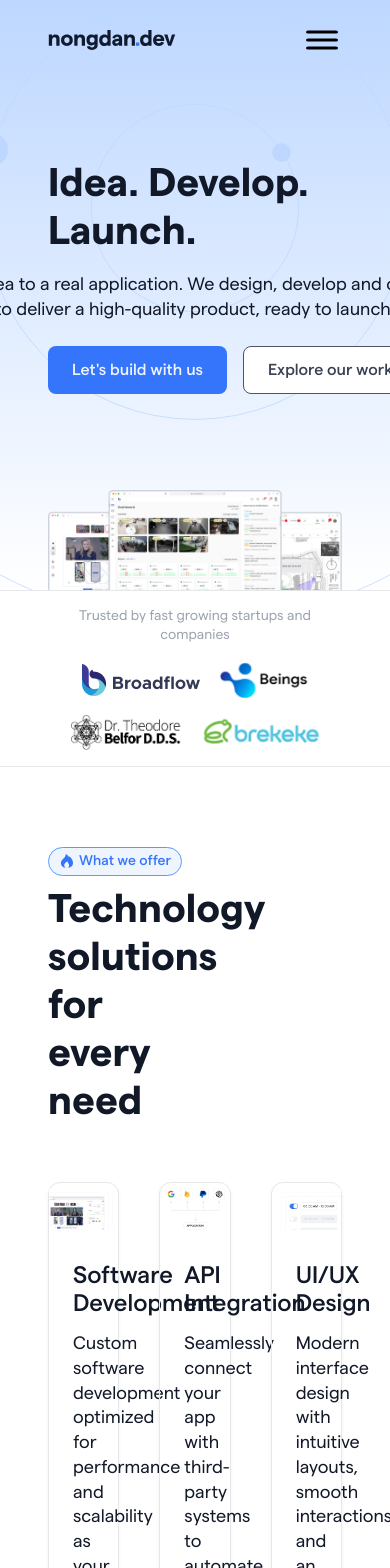
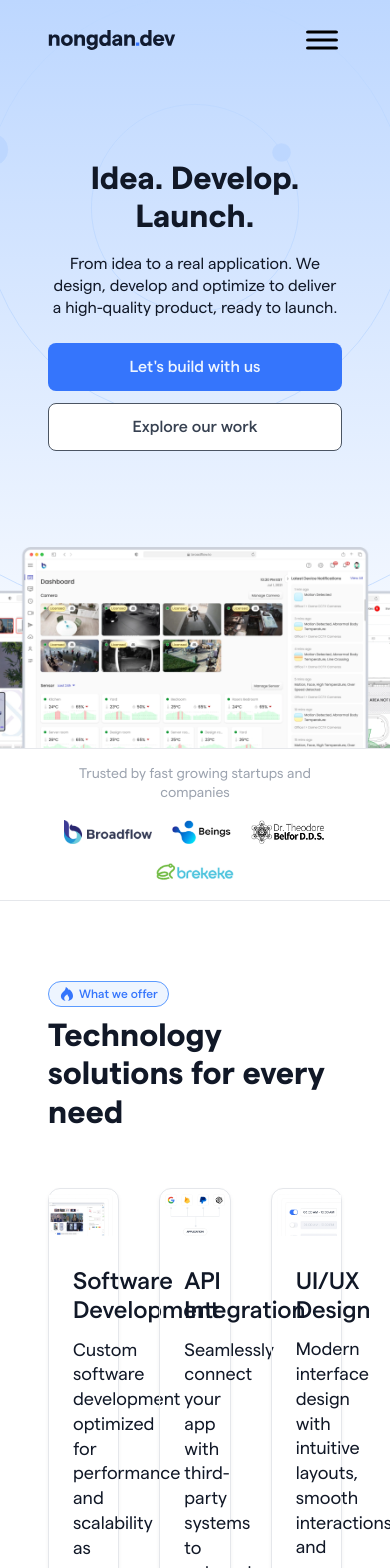
Before and after one commit to nongdan-dev/website, a React (Vite) app: page / in a window 390 px wide. Shown: the top 1568 px of the page. Built offline with nearby package versions, Linux system fonts and the light colour scheme.

Commit message:
update font size

```diff
--- a/src/components/widget/Section.tsx
+++ b/src/components/widget/Section.tsx
@@ -3,6 +3,7 @@ import { twMerge } from 'tailwind-merge'
 
 import { Chip, ChipProps } from '@/components/ui'
 import { useContext } from '@/hooks/useContext'
+import useTailwind from '@/hooks/useTailwind'
 
 type SectionCtx = {
   titleId: string
@@ -24,7 +25,7 @@ type ContentProps = Omit<ComponentProps<'div'>, 'children'> & {
 
 export function Section({ className, ...props }: SectionProps) {
   const titleId = useId()
-  const titleClassName = 'text-title w-1/2'
+  const titleClassName = 'text-title md:w-1/2'
 
   return (
     <SectionContext.Provider value={{ titleId, titleClassName }}>
@@ -38,13 +39,15 @@ export function Section({ className, ...props }: SectionProps) {
 }
 
 function SubTitle(props: SubTitleProps) {
+  const { theme } = useTailwind()
+
   return (
     <Chip
       aria-hidden
       bordered
       size='medium'
       {...props}
-      className={twMerge('mb-2.5', props.className)}
+      className={twMerge('mb-2.5 text-xs md:text-base', props.className)}
     />
   )
 }
--- a/src/pages/Home/Clients.tsx
+++ b/src/pages/Home/Clients.tsx
@@ -19,16 +19,16 @@ function Clients() {
           />
         </div>
         <div className='place-content-center place-items-center pb-4 sm:flex-1 lg:border-r lg:border-gray-200 lg:py-4'>
-          <img src={Broadflow} alt='Broadflow' className='h-8' />
+          <img src={Broadflow} alt='Broadflow' className='h-6 sm:h-8' />
         </div>
         <div className='place-content-center place-items-center pb-4 sm:flex-1 lg:border-r lg:border-gray-200 lg:py-4'>
-          <img src={Beings} alt='Beings' className='h-9' />
+          <img src={Beings} alt='Beings' className='h-6 sm:h-9' />
         </div>
         <div className='place-content-center place-items-center pb-4 sm:flex-1 lg:border-r lg:border-gray-200 lg:py-4'>
-          <img src={Chimera} alt='Chimera' className='h-9' />
+          <img src={Chimera} alt='Chimera' className='h-6 sm:h-9' />
         </div>
         <div className='place-content-center place-items-center pb-4 sm:flex-1 lg:py-4'>
-          <img src={Brekeke} alt='Brekeke' className='h-9' />
+          <img src={Brekeke} alt='Brekeke' className='h-6 sm:h-9' />
         </div>
       </div>
     </Section>
--- a/src/pages/Home/Hero.tsx
+++ b/src/pages/Home/Hero.tsx
@@ -7,12 +7,12 @@ function Hero() {
     <section className='col-full-width relative overflow-clip bg-gradient-to-b from-primary-200 to-white/0 pt-[calc(theme(spacing.header)*2)]'>
       <Orbits className='pointer-events-none absolute left-1/2 z-0 -translate-x-1/2 -translate-y-1/4 text-[52rem] text-primary-200' />
       <div className='col-content z-10 place-items-center'>
-        <h1 className='text-title mb-4'>Idea. Develop. Launch.</h1>
-        <p className='w-[34rem] text-center text-lg'>
+        <h1 className='text-title mb-4 text-center'>Idea. Develop. Launch.</h1>
+        <p className='text-center md:w-[34rem] md:text-lg'>
           From idea to a real application. We design, develop and optimize to
           deliver a high-quality product, ready to launch.
         </p>
-        <div className='mt-6 flex gap-4'>
+        <div className='mt-6 flex flex-wrap gap-3 md:gap-4'>
           <Button asChild>
             <Link noHover to='/contact-us'>
               Let's build with us
@@ -25,8 +25,12 @@ function Hero() {
           </Button>
         </div>
       </div>
-      <div aria-hidden className='col-content z-10 mt-24'>
-        <img src={HeroImg} alt='' />
+      <div aria-hidden className='col-content z-10 mt-24 place-items-center'>
+        <img
+          src={HeroImg}
+          alt=''
+          className='w-[200%] max-w-[unset] sm:w-auto sm:max-w-full'
+        />
       </div>
     </section>
   )
--- a/src/styles/index.css
+++ b/src/styles/index.css
@@ -131,6 +131,6 @@
 
 @layer utilities {
   .text-title {
-    @apply text-[40px] font-bold leading-title md:text-5xl lg:text-6xl;
+    @apply text-[32px] font-bold leading-title md:text-5xl lg:text-6xl;
   }
 }
--- a/tailwind.config.ts
+++ b/tailwind.config.ts
@@ -17,6 +17,7 @@ export default {
       lineHeight: {
         title: '1.2',
       },
+
       maxWidth: {
         1440: '90rem',
       },
```
